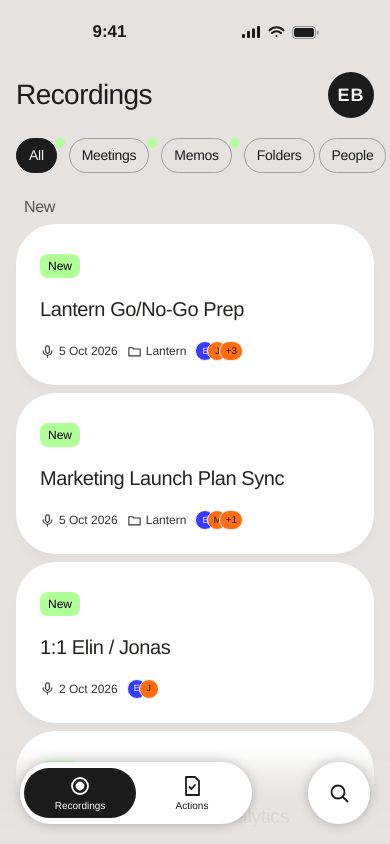
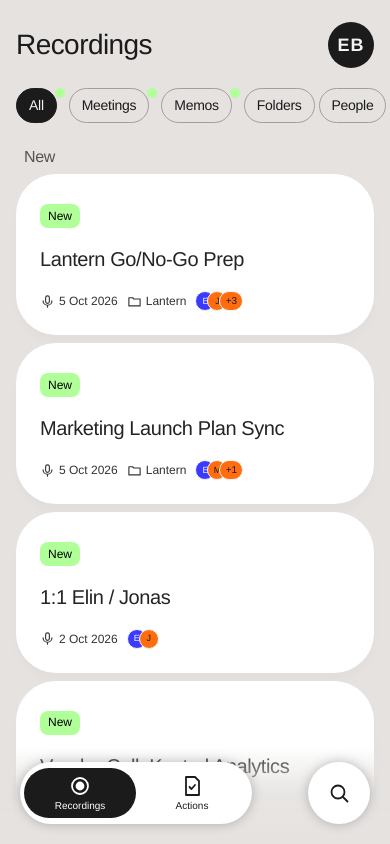
Before and after one commit to piusburkhart/nexo-search-prototype, a React (Vite) app: page / in a window 390 px wide. Built offline with nearby package versions, Linux system fonts and the light colour scheme.

Commit message:
Mobile: hide fake status bar, open keyboard on search, dock bar above keyboard

```diff
--- a/index.html
+++ b/index.html
@@ -3,7 +3,7 @@
   <head>
     <meta charset="UTF-8" />
     <link rel="icon" type="image/svg+xml" href="/favicon.svg" />
-    <meta name="viewport" content="width=device-width, initial-scale=1.0" />
+    <meta name="viewport" content="width=device-width, initial-scale=1.0, viewport-fit=cover, interactive-widget=resizes-visual" />
     <title>Nexo</title>
   </head>
   <body>
--- a/src/App.tsx
+++ b/src/App.tsx
@@ -17,5 +17,13 @@ function Routes() {
 }
 
 export default function App() {
-  return <PhoneFrame><Routes /></PhoneFrame>
+  return (
+    <PhoneFrame>
+      {/* iOS only opens the keyboard for focus() called inside a tap. The Search screen mounts later
+          (hashchange), so the tap focuses this proxy and the real field takes focus over on mount. */}
+      <input id="kb-proxy" aria-hidden="true" tabIndex={-1} readOnly={false}
+        className="pointer-events-none fixed top-0 left-0 size-px opacity-0" />
+      <Routes />
+    </PhoneFrame>
+  )
 }
--- a/src/components/Chrome.tsx
+++ b/src/components/Chrome.tsx
@@ -1,10 +1,32 @@
-import type { ReactNode } from 'react'
+import { useEffect, type ReactNode } from 'react'
 
-/** Phone-sized stage: full-bleed on phones, framed 402x874 on larger screens (D15). */
+/**
+ * Exposes the on-screen keyboard height as --kb (px) so docked UI can sit right above it.
+ * iOS does not resize the layout viewport for the keyboard, so use the visual viewport.
+ */
+function useKeyboardInset() {
+  useEffect(() => {
+    const vv = window.visualViewport
+    if (!vv) return
+    const update = () => {
+      const inset = Math.max(0, Math.round(window.innerHeight - vv.height - vv.offsetTop))
+      const open = inset > 80
+      document.documentElement.style.setProperty('--kb', `${open ? inset : 0}px`)
+      document.documentElement.dataset.kb = open ? 'open' : 'closed'
+    }
+    update()
+    vv.addEventListener('resize', update)
+    vv.addEventListener('scroll', update)
+    return () => { vv.removeEventListener('resize', update); vv.removeEventListener('scroll', update) }
+  }, [])
+}
+
+/** Phone-sized stage: full-screen on phones (D15, D24), framed 402x874 on larger screens. */
 export function PhoneFrame({ children }: { children: ReactNode }) {
+  useKeyboardInset()
   return (
-    <div className="flex min-h-dvh items-center justify-center sm:bg-gray-200 sm:p-4">
-      <div className="relative h-dvh w-full max-w-[402px] overflow-hidden bg-gray-50 sm:h-[874px] sm:rounded-[44px] sm:shadow-dock">
+    <div className="sm:flex sm:min-h-dvh sm:items-center sm:justify-center sm:bg-gray-200 sm:p-4">
+      <div className="fixed inset-0 overflow-hidden bg-gray-50 sm:relative sm:inset-auto sm:h-[874px] sm:w-[402px] sm:rounded-[44px] sm:shadow-dock">
         {children}
       </div>
     </div>
@@ -13,7 +35,7 @@ export function PhoneFrame({ children }: { children: ReactNode }) {
 
 export function StatusBar() {
   return (
-    <div className="flex h-[62px] shrink-0 items-center justify-between px-6 pt-[21px] pb-[19px]" aria-hidden="true">
+    <div className="hidden h-[62px] shrink-0 items-center justify-between px-6 pt-[21px] pb-[19px] sm:flex" aria-hidden="true">
       <span className="flex-1 text-center text-[17px] leading-[22px] font-semibold">9:41</span>
       <span className="flex flex-1 items-center justify-center gap-[7px]">
         <svg width="19" height="12" viewBox="0 0 19 12" fill="currentColor"><rect y="8" width="3" height="4" rx="1" /><rect x="5" y="5" width="3" height="7" rx="1" /><rect x="10" y="2.5" width="3" height="9.5" rx="1" /><rect x="15" width="3" height="12" rx="1" /></svg>
@@ -24,10 +46,10 @@ export function StatusBar() {
   )
 }
 
-/** Full-height screen: status bar + scrollable body + optional docked footer. */
+/** Full-height screen: status bar (framed desktop view only) + scrollable body + optional docked footer. */
 export function Screen({ children, dock, bg = 'bg-gray-50' }: { children: ReactNode; dock?: ReactNode; bg?: string }) {
   return (
-    <div className={`absolute inset-0 flex flex-col ${bg}`}>
+    <div className={`absolute inset-0 flex flex-col pt-[max(env(safe-area-inset-top),12px)] sm:pt-0 ${bg}`}>
       <StatusBar />
       {children}
       {dock}
--- a/src/components/Dock.tsx
+++ b/src/components/Dock.tsx
@@ -37,7 +37,7 @@ export function SearchBar({ value, onChange, onClose, tagWords = [], placeholder
   const parts = re ? value.split(re) : [value]
   const text = 'text-heading-xs tracking-heading leading-[24px] whitespace-pre'
   return (
-    <div className="flex items-center gap-3 px-5 pb-6">
+    <div className="flex items-center gap-3 px-5 pb-[max(env(safe-area-inset-bottom),24px)] [html[data-kb=open]_&]:pb-2">
       <label className="flex h-12 min-w-0 flex-1 items-center rounded-pill bg-white px-[19px] shadow-pill">
         <SearchIcon className={`mr-2 size-4 shrink-0 text-gray-600 ${value ? 'hidden' : ''}`} />
         <span className="relative h-6 min-w-0 flex-1">
--- a/src/screens/Home.tsx
+++ b/src/screens/Home.tsx
@@ -21,7 +21,7 @@ export default function Home() {
   const hasNew = (k: Filter) => recordings.some((r) => (k === 'all' || r.kind === k) && isNew(r.date))
 
   return (
-    <Screen bg="bg-gray-200" dock={<TabBar onSearch={() => navigate('/search')} />}>
+    <Screen bg="bg-gray-200" dock={<TabBar onSearch={() => { document.getElementById('kb-proxy')?.focus(); navigate('/search') }} />}>
       <header className="flex flex-col gap-5 px-4 pt-[10px] pb-6">
         <div className="flex items-center justify-between">
           <h1 className="text-heading-xl leading-[1.2] tracking-heading">Recordings</h1>
--- a/src/screens/Search.tsx
+++ b/src/screens/Search.tsx
@@ -73,7 +73,7 @@ export default function Search() {
   return (
     <Screen
       dock={
-        <div className="absolute inset-x-0 bottom-0 bg-gradient-to-t from-gray-50 via-gray-50 to-transparent pt-6">
+        <div style={{ bottom: 'var(--kb, 0px)' }} className="absolute inset-x-0 bg-gradient-to-t from-gray-50 via-gray-50 to-transparent pt-6">
           {!idle && !ai && (showAiPill || showDate || rows.length > 0) && (
             <div className="flex flex-col items-start gap-2 px-5 pb-3">
               {showAiPill && (
@@ -91,7 +91,7 @@ export default function Search() {
         </div>
       }
     >
-      <div className="min-h-0 flex-1 overflow-y-auto px-4 pb-[190px]" data-testid="search-body">
+      <div className="min-h-0 flex-1 overflow-y-auto px-4 pb-[calc(190px+var(--kb,0px))]" data-testid="search-body">
         {ai ? (
           <section className="pt-4" aria-label="AI synthesis">
             {thinking ? (
--- a/src/screens/Transcript.tsx
+++ b/src/screens/Transcript.tsx
@@ -45,7 +45,7 @@ export default function Transcript({ id }: { id: string }) {
         <div className="flex items-center gap-2 rounded-pill bg-white px-4 py-2 shadow-pill">
           <input value={find} onChange={(e) => { setFind(e.target.value); setCursor(0); setPinned(false) }}
             placeholder="Find in transcript" aria-label="Find in transcript" type="search"
-            className="min-w-0 flex-1 bg-transparent py-1.5 text-body-m outline-none [&::-webkit-search-cancel-button]:hidden" />
+            className="min-w-0 flex-1 bg-transparent py-1.5 text-heading-xs outline-none [&::-webkit-search-cancel-button]:hidden" />
           <span className="text-body-s whitespace-nowrap text-gray-700" data-testid="find-count" aria-live="polite">
             {terms.length ? (matches.length ? `${Math.min(cursor, matches.length - 1) + 1} / ${matches.length}` : '0 matches') : ''}
           </span>
```
Also changed, not shown: 1 other file (tests, documents, lock files or other folders).
